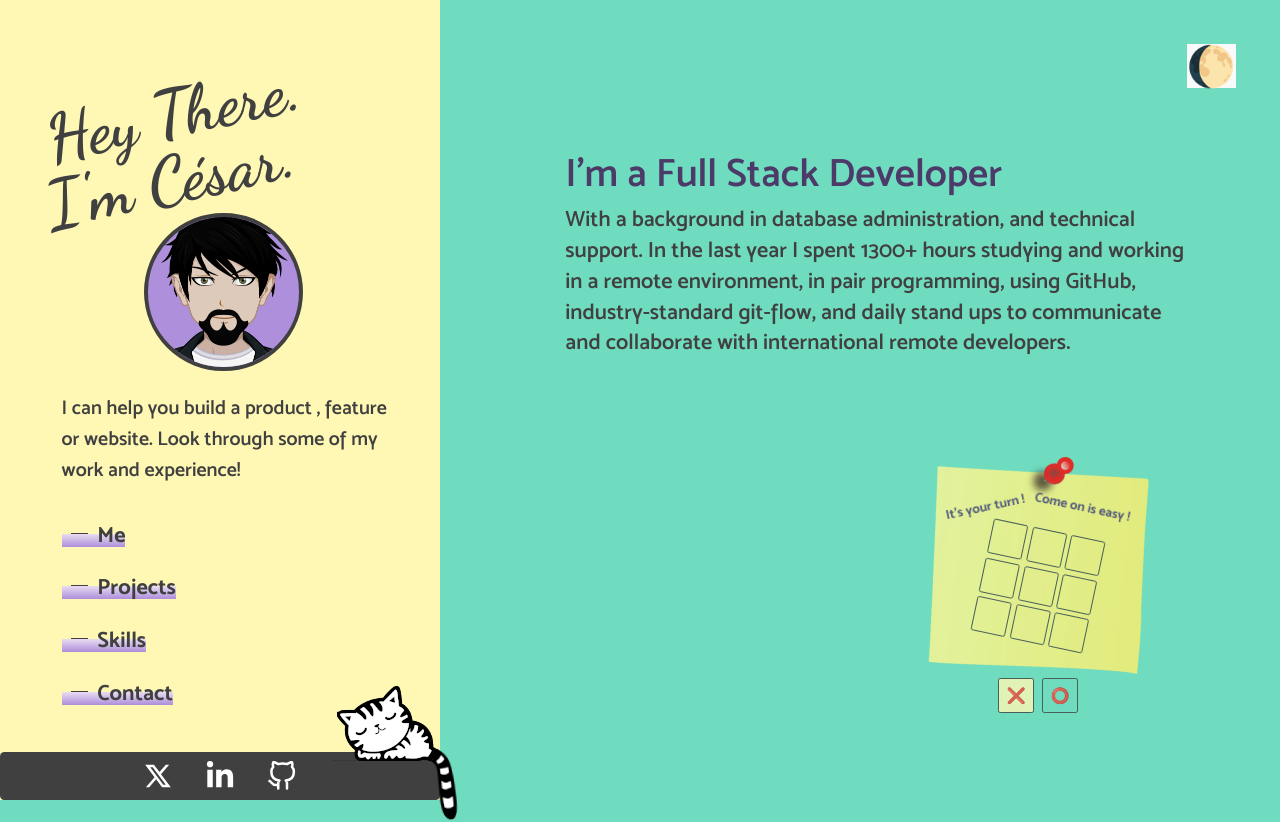
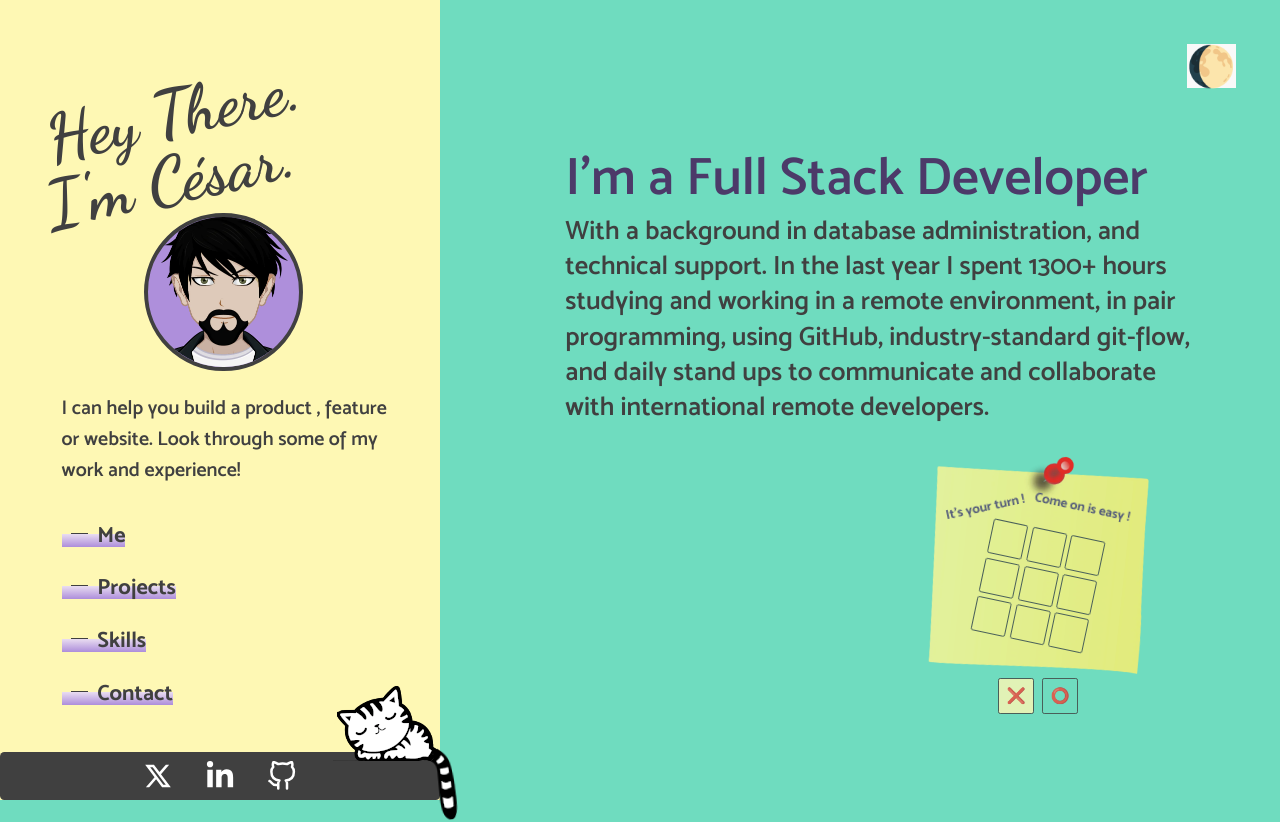
Before and after one commit to CesarHerr/portfolio, a React (Vite) app: page / in a window 1280 px wide. Shown: the top 822 px of the page. Built offline with nearby package versions, Linux system fonts and the light colour scheme.

Commit message:
Update portfolio link

```diff
--- a/src/components/About.jsx
+++ b/src/components/About.jsx
@@ -8,10 +8,10 @@ function About() {
       md:ml-[20rem] xl:ml-[25rem] mb-24"
       id="about"
     >
-      <h3 className="w-10/12 text-left text-3xl lg:text-4xl mt-[20%] text-myBlue dark:text-myLightBlue">
+      <h3 className="w-10/12 text-left text-3xl lg:text-4xl xl:text-5xl mt-[20%] text-myBlue dark:text-myLightBlue">
         I&apos;m a Full Stack Developer
       </h3>
-      <p className="w-10/12 text-left text-xl ">
+      <p className="w-10/12 text-left text-xl xl:text-2xl">
         {' '}
         With a background in database administration, and technical support. In
         the last year I spent 1300+ hours studying and working in a remote
@@ -19,7 +19,7 @@ function About() {
         git-flow, and daily stand ups to communicate and collaborate with
         international remote developers.
       </p>
-      <div className="w-[220px] h-[260px] opacity-80 mt-26 relative lg:top-20 right-10">
+      <div className="w-[220px] h-[260px] opacity-80 mt-26 relative lg:top-5 right-10">
         <img
           src={images.post}
           alt="post-it"
--- a/src/components/Navigate.jsx
+++ b/src/components/Navigate.jsx
@@ -102,7 +102,7 @@ function Navigate() {
           md:pt-5 md:w-4/5"
         >
           <a
-            href="/portfolio_1.2/"
+            href="/portfolio/"
             className={`font-bold md:my-2 ${
               theme === 'light' && onAbout
                 ? 'animatedBack active'
--- a/src/components/TicTacToe.jsx
+++ b/src/components/TicTacToe.jsx
@@ -151,7 +151,7 @@ function TicTacToe() {
         <Square isSelected={turn === turns.O}>{turns.O}</Square>
       </div>
       {winner !== null && (
-        <div className="fixed w-full h-screen top-0 left-0 grid place-items-center bg-myBlue z-50 opacity-95">
+        <div className="fixed w-full h-screen top-0 left-0 grid place-items-center bg-myBlue z-50 opacity-0.9">
           <div className="text-4xl text-myYellow flex flex-col justify-around h-3/6">
             <h2> {winner === false ? 'Tie' : 'Winner :'} </h2>
 
@@ -160,7 +160,7 @@ function TicTacToe() {
             </header>
             <footer>
               <button
-                className="mt-20 p-5 rounded cursor-pointer"
+                className="mt-20 p-5 rounded cursor-pointer bg-transparent"
                 onClick={resetGame}
               >
                 Start New Game
```
Also changed, not shown: public/manifest.json.
